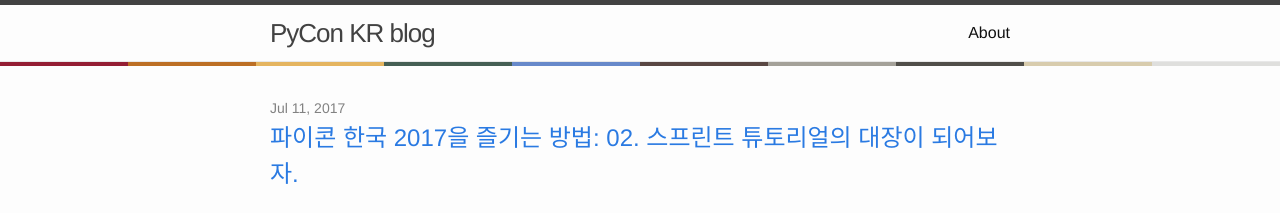
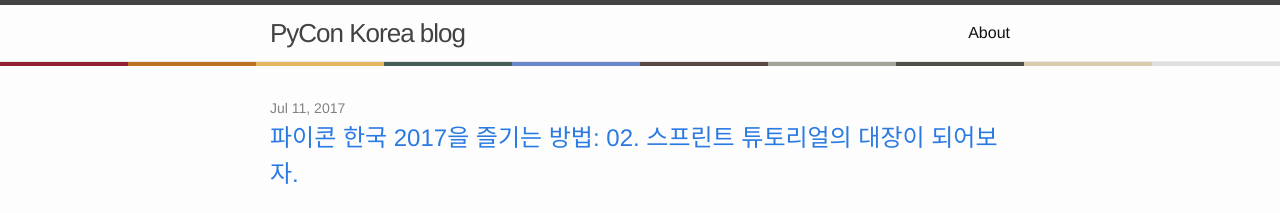
Before and after one commit to pythonkr/blog, a Jekyll site: the page built from index.md, in a window 1280 px wide and 900 px high. Shown: the top 213 px of the window. Built offline with Jekyll 4.4.1, drawn with Linux system fonts in a browser that asks for light colours; some of the changed text lies outside the part shown.

Commit message:
update title KR -> Korea

```diff
--- a/_config.yml
+++ b/_config.yml
@@ -13,7 +13,7 @@
 # you will see them accessed via {{ site.title }}, {{ site.email }}, and so on.
 # You can create any custom variable you would like, and they will be accessible
 # in the templates via {{ site.myvariable }}.
-title: PyCon KR blog
+title: PyCon Korea blog
 name: PyCon Korea
 email: pyconkr@pycon.kr
 description: > # this means to ignore newlines until "baseurl:"
```
